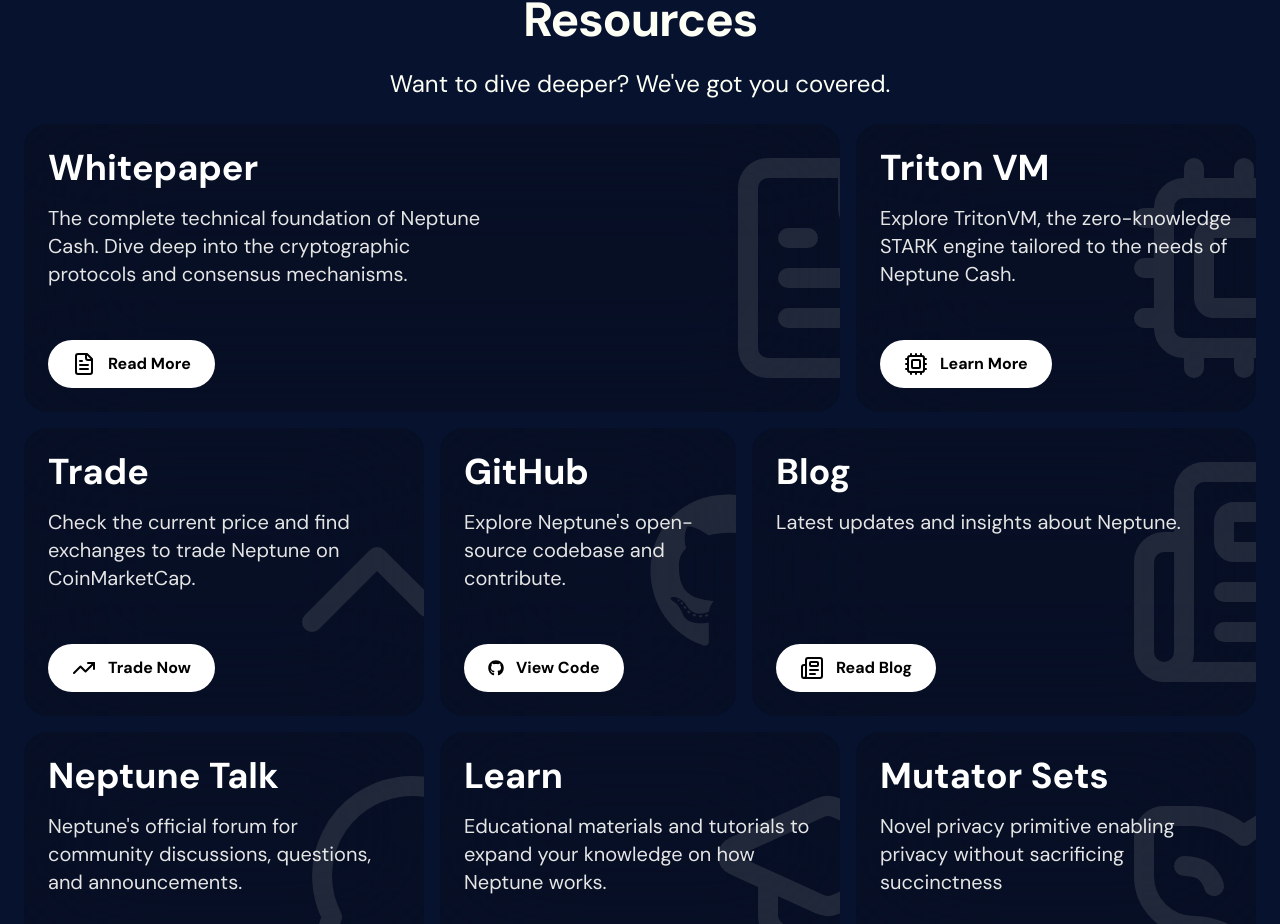
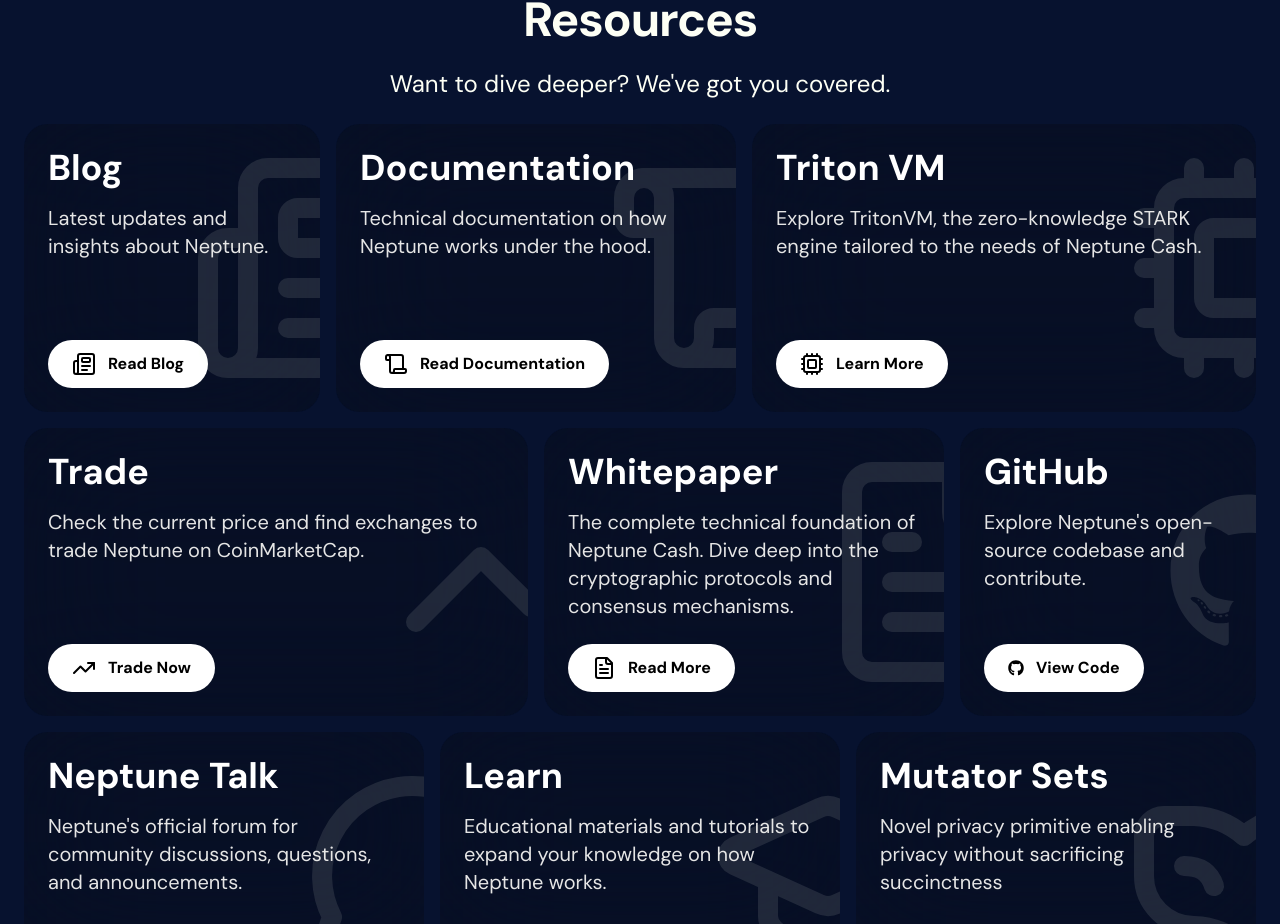
Before and after one commit to imalfect/neptune-website, a Next.js app: page / in a window 1280 px wide. Shown: the part 5616-6540 px from the top of the page. Built offline with nearby package versions, Linux system fonts and the light colour scheme.

Commit message:
add documentation to resources

```diff
--- a/src/sections/Resources.tsx
+++ b/src/sections/Resources.tsx
@@ -5,6 +5,7 @@ import {
 	LucideGraduationCap,
 	LucideMessageCircle,
 	LucideNewspaper,
+	LucideScroll,
 	LucideTrendingUp,
 	LucideVenetianMask
 } from 'lucide-react';
@@ -21,17 +22,26 @@ export default function Resources() {
 				}
 			>
 				<ResourceCard
-					title="Whitepaper"
-					description="The complete technical foundation of Neptune Cash. Dive deep into the cryptographic protocols and consensus mechanisms."
-					className="lg:col-span-8"
-					backgroundIcon={<LucideFileText />}
-					link={{ href: '/whitepaper' }}
-					button={{ content: 'Read More', icon: <LucideFileText /> }}
+					title="Blog"
+					description="Latest updates and insights about Neptune."
+					className="lg:col-span-3"
+					backgroundIcon={<LucideNewspaper />}
+					link={{ href: '/blog' }}
+					button={{ content: 'Read Blog', icon: <LucideNewspaper /> }}
+				/>
+
+				<ResourceCard
+					title="Documentation"
+					description="Technical documentation on how Neptune works under the hood."
+					className="lg:col-span-4"
+					backgroundIcon={<LucideScroll />}
+					link={{ href: 'https://docs.neptune.cash/', target: '_blank' }}
+					button={{ content: 'Read Documentation', icon: <LucideScroll /> }}
 				/>
 				<ResourceCard
 					title="Triton VM"
 					description="Explore TritonVM, the zero-knowledge STARK engine tailored to the needs of Neptune Cash."
-					className="lg:col-span-4"
+					className="lg:col-span-5"
 					backgroundIcon={<LucideCpu />}
 					link={{ href: 'https://github.com/TritonVM/triton-vm', target: '_blank' }}
 					button={{ content: 'Learn More', icon: <LucideCpu /> }}
@@ -39,10 +49,18 @@ export default function Resources() {
 				<ResourceCard
 					title="Trade"
 					description="Check the current price and find exchanges to trade Neptune on CoinMarketCap."
-					className="lg:col-span-4"
+					className="lg:col-span-5"
 					backgroundIcon={<LucideTrendingUp />}
 					link={{ href: 'https://coinmarketcap.com/currencies/neptune-cash/', target: '_blank' }}
 					button={{ content: 'Trade Now', icon: <LucideTrendingUp /> }}
+				/>
+				<ResourceCard
+					title="Whitepaper"
+					description="The complete technical foundation of Neptune Cash. Dive deep into the cryptographic protocols and consensus mechanisms."
+					className="lg:col-span-4"
+					backgroundIcon={<LucideFileText />}
+					link={{ href: '/whitepaper' }}
+					button={{ content: 'Read More', icon: <LucideFileText /> }}
 				/>
 				<ResourceCard
 					title="GitHub"
@@ -53,14 +71,6 @@ export default function Resources() {
 					button={{ content: 'View Code', icon: <FaGithub /> }}
 				/>
 
-				<ResourceCard
-					title="Blog"
-					description="Latest updates and insights about Neptune."
-					className="lg:col-span-5"
-					backgroundIcon={<LucideNewspaper />}
-					link={{ href: '/blog' }}
-					button={{ content: 'Read Blog', icon: <LucideNewspaper /> }}
-				/>
 				<ResourceCard
 					title="Neptune Talk"
 					description="Neptune's official forum for community discussions, questions, and announcements."
@@ -82,7 +92,7 @@ export default function Resources() {
 					description="Novel privacy primitive enabling privacy without sacrificing succinctness"
 					className="lg:col-span-4"
 					backgroundIcon={<LucideVenetianMask />}
-					link={{ href: '/articles/2023-08-10-mutator-sets' }}
+					link={{ href: '/articles/mutator-sets' }}
 					button={{ content: 'Learn more', icon: <LucideVenetianMask /> }}
 				/>
 			</div>
```
